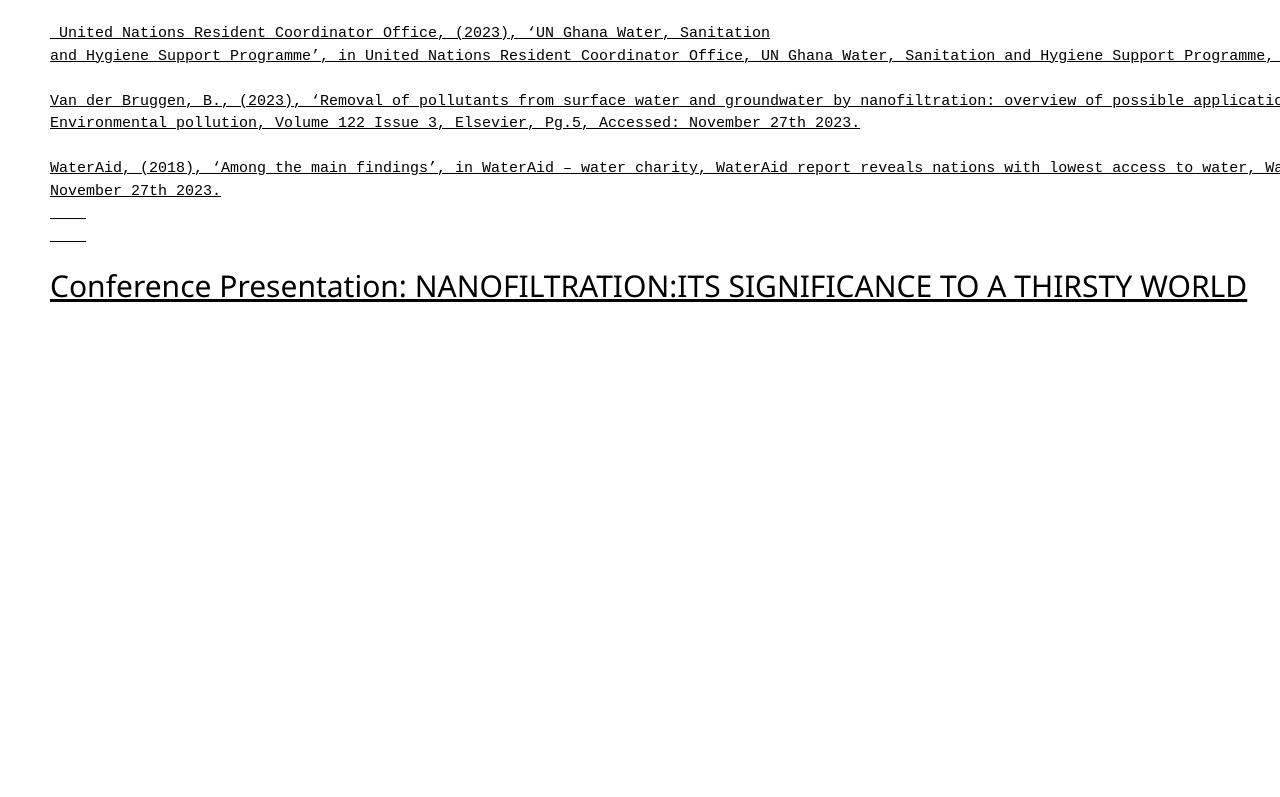
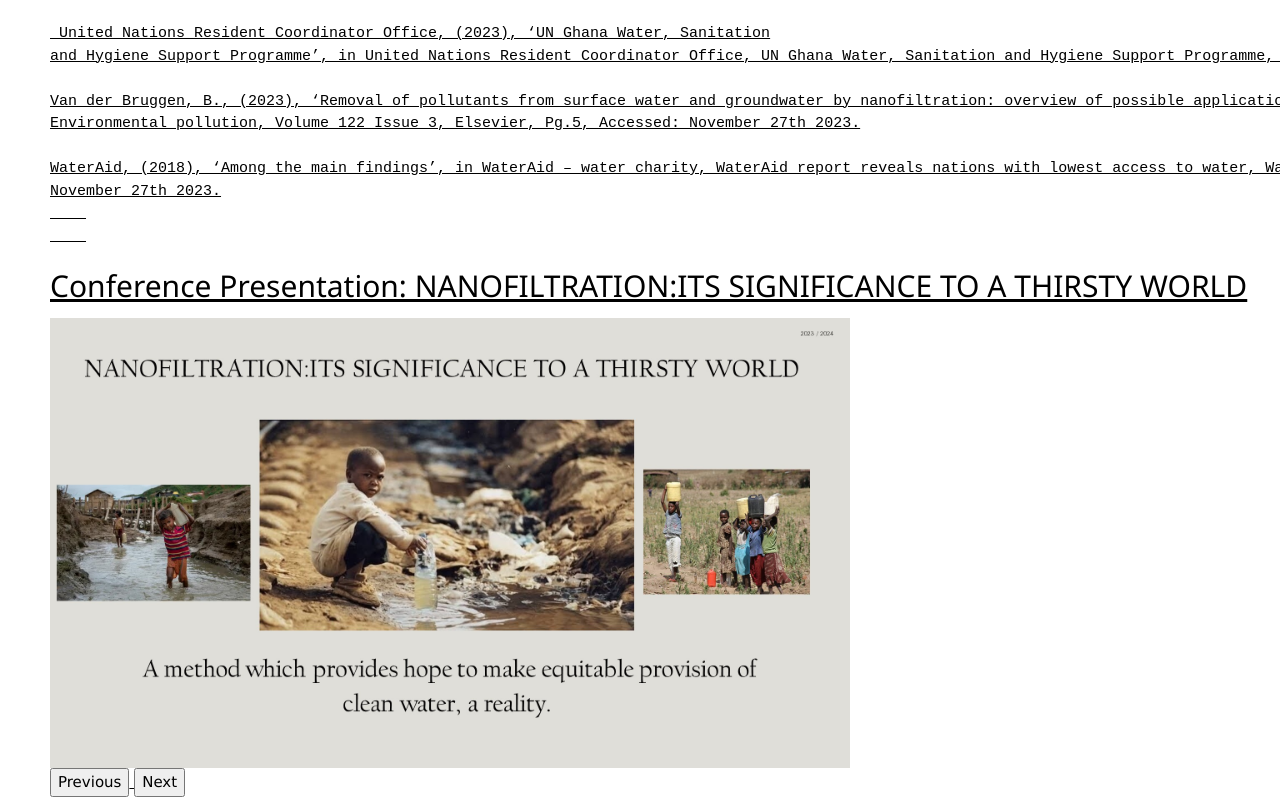
Before and after one commit to FEPSFY6845487/FY6845487, a plain HTML site: page index.html in a window 1280 px wide. Shown: the part 5577-6374 px from the top of the page. Before the commit the page ends 5895 px from the top, so only its background shows below. Drawn offline with nearby package versions, Linux system fonts and the light colour scheme.

Commit message:
Update index.html

```diff
--- a/index.html
+++ b/index.html
@@ -326,4 +326,15 @@ November 27th 2023.
 
    }
 
+   // Call showSlide() to display the first slide
+   showSlide();
   </script>
+
+ <div id="slide-container">
+  <img id="slide" src="Slide 1.jpg" alt="Slide 1" style="width:100%; max-width:800px;">
+
+  <! -- Previous and Next button container -->
+  <div class="button-container">
+   <button class="button" onclick="prevSlide()">Previous</button>
+   <button class="button" onclick="nextSlide()">Next</button>
+  </div>
```
